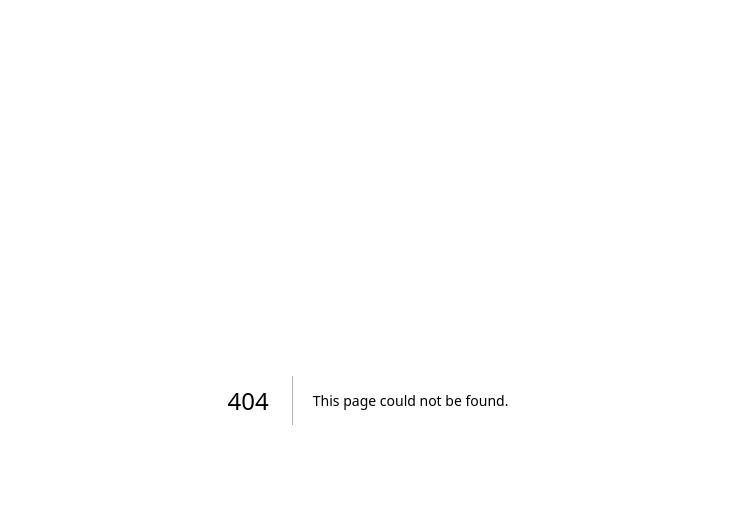
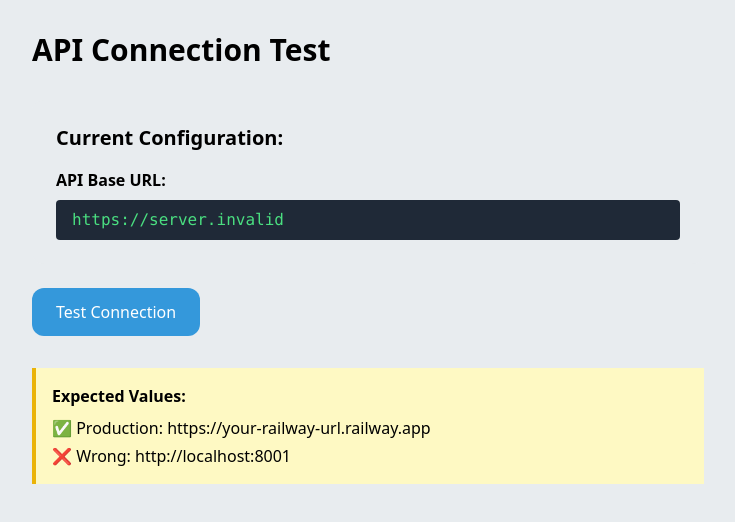
Before and after one commit to dianabombi/Taxa, a Next.js app in the folder frontend/: page /api-test in a window 1280 px wide. Before the commit this address had no page. Shown: the top 522 px of the page, without its empty margins (272-1007 px from the left). Built offline with nearby package versions, Linux system fonts and the light colour scheme; no server answers.

Commit message:
Add API connection test page

```diff
--- /dev/null
+++ b/frontend/app/api-test/page.tsx
@@ -0,0 +1,45 @@
+'use client';
+
+import { API_BASE_URL } from '@/lib/api';
+
+export default function ApiTestPage() {
+    const testConnection = async () => {
+        try {
+            const response = await fetch(`${API_BASE_URL}/docs`);
+            alert(`API connection successful! Status: ${response.status}`);
+        } catch (err) {
+            alert(`API connection failed: ${err}`);
+        }
+    };
+
+    return (
+        <div className="min-h-screen bg-bg-main p-8">
+            <div className="max-w-2xl mx-auto">
+                <h1 className="text-3xl font-bold mb-8">API Connection Test</h1>
+
+                <div className="bg-bg-card p-6 rounded-xl mb-6">
+                    <h2 className="text-xl font-semibold mb-4">Current Configuration:</h2>
+                    <p className="mb-2"><strong>API Base URL:</strong></p>
+                    <code className="bg-gray-800 text-green-400 px-4 py-2 rounded block">
+                        {API_BASE_URL}
+                    </code>
+                </div>
+
+                <button
+                    onClick={testConnection}
+                    className="bg-accent text-white px-6 py-3 rounded-xl hover:opacity-80"
+                >
+                    Test Connection
+                </button>
+
+                <div className="mt-8 bg-yellow-100 border-l-4 border-yellow-500 p-4">
+                    <p className="font-semibold">Expected Values:</p>
+                    <ul className="mt-2 space-y-1">
+                        <li>✅ Production: https://your-railway-url.railway.app</li>
+                        <li>❌ Wrong: http://localhost:8001</li>
+                    </ul>
+                </div>
+            </div>
+        </div>
+    );
+}
```
